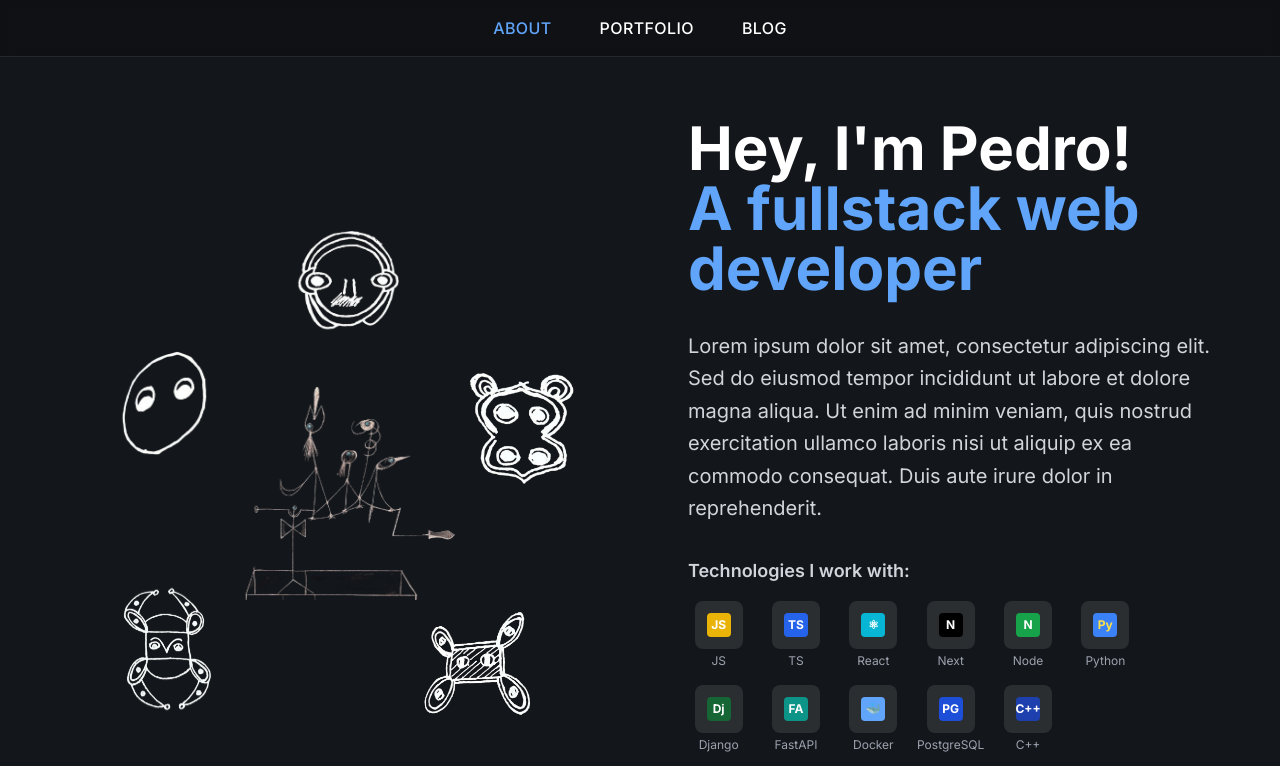
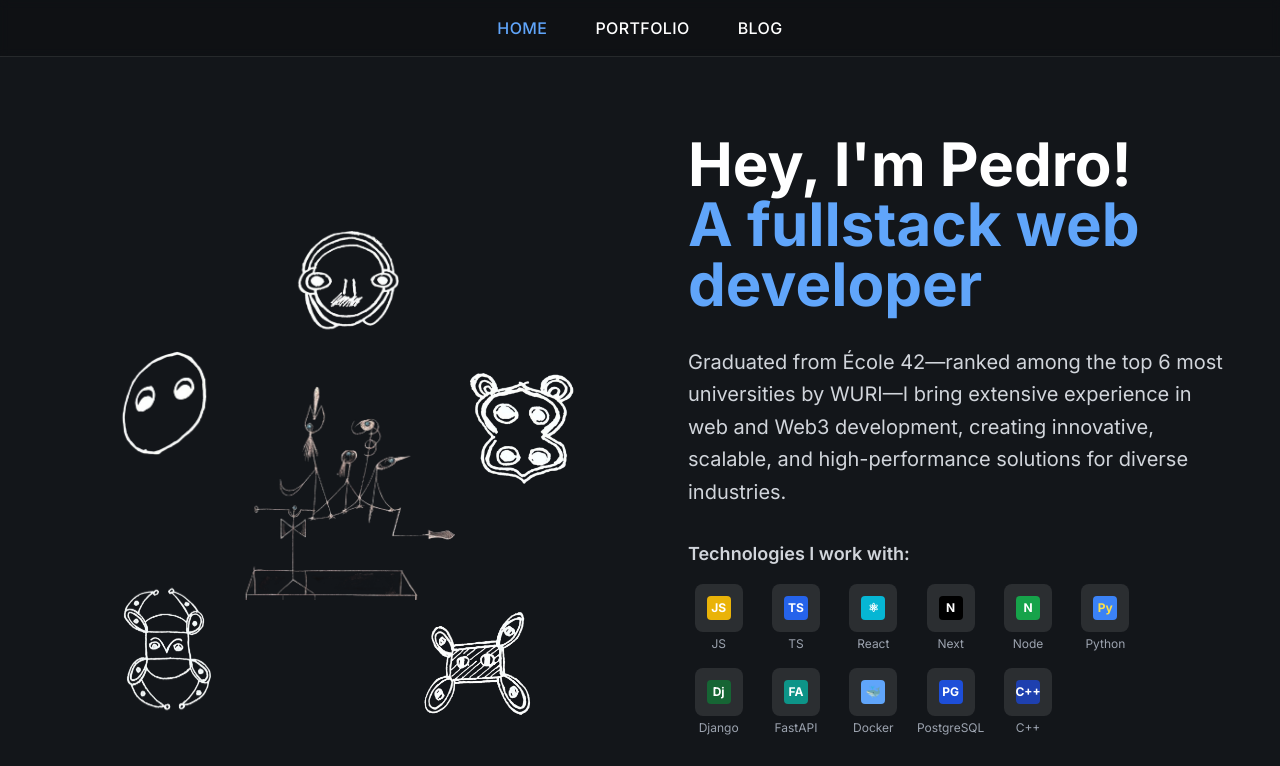
Before and after one commit to psydenst/portfolio_website-, a Next.js app: page / in a window 1280 px wide. Shown: the top 766 px of the page. Built offline with nearby package versions, Linux system fonts and the light colour scheme.

Commit message:
fix: header

```diff
--- a/src/components/Header.tsx
+++ b/src/components/Header.tsx
@@ -18,7 +18,7 @@ export const Header = (): JSX.Element => {
                 pathname === "/" ? "text-blue-400" : "text-white hover:text-blue-400"
               }`}
             >
-              ABOUT
+              HOME
             </Link>
           </li>
           <li>
--- a/src/components/Home.tsx
+++ b/src/components/Home.tsx
@@ -72,7 +72,7 @@ export const Home = (): JSX.Element => {
                 <span className="text-blue-400">A fullstack web developer</span>
               </h1>
               <p className="text-xl text-gray-300 leading-relaxed">
-                Lorem ipsum dolor sit amet, consectetur adipiscing elit. Sed do eiusmod tempor incididunt ut labore et dolore magna aliqua. Ut enim ad minim veniam, quis nostrud exercitation ullamco laboris nisi ut aliquip ex ea commodo consequat. Duis aute irure dolor in reprehenderit.
+							Graduated from École 42—ranked among the top 6 most universities by WURI—I bring extensive experience in web and Web3 development, creating innovative, scalable, and high-performance solutions for diverse industries.
               </p>
 
               {/* Technology Icons */}
```
